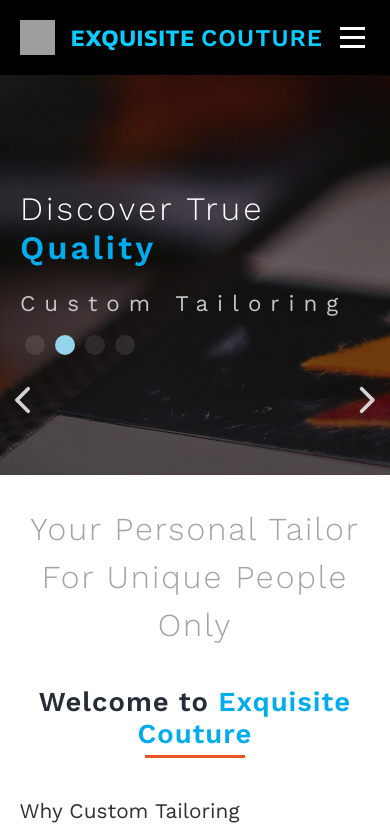
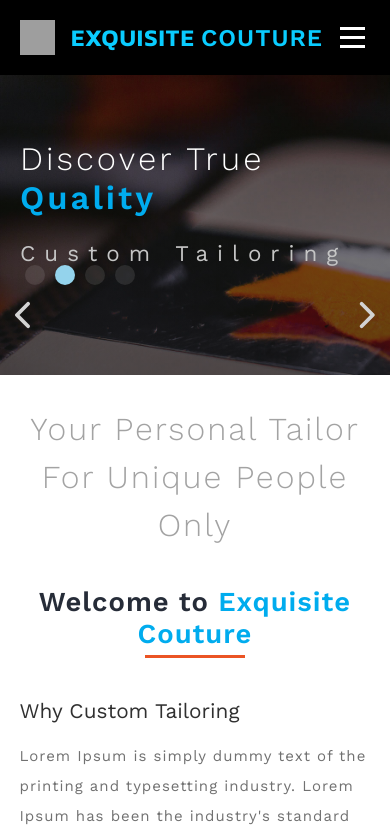
Before and after one commit to Dipsaint1/Exquisite-Couture, a React (Create React App) app: page / in a window 390 px wide. Shown: the top 838 px of the page. Built offline with nearby package versions, Linux system fonts and the light colour scheme; grey boxes are pictures that could not be loaded; a web font is replaced by a local one.

Commit message:
minor update

```diff
--- a/src/sass/carousel.scss
+++ b/src/sass/carousel.scss
@@ -8,7 +8,7 @@
     .slide-wrapper{
       display: flex;
       flex-direction: row !important;
-      min-height: 400px;
+      min-height: 300px;
       min-width: 400vw !important;
     }
 
@@ -85,7 +85,7 @@
     }
   }
   @media screen and (max-width: 360px){
-    .slide-wrapper{ min-height: 300px }
+    .slide-wrapper{ min-height: 350px }
     .slide h2{ font-size: 1.6em; font-weight: 600; letter-spacing: 1px }
     .slide p{ letter-spacing: 6px; font-size: 1.14em }
     .circle{ width: 17px; height: 17px }
```
